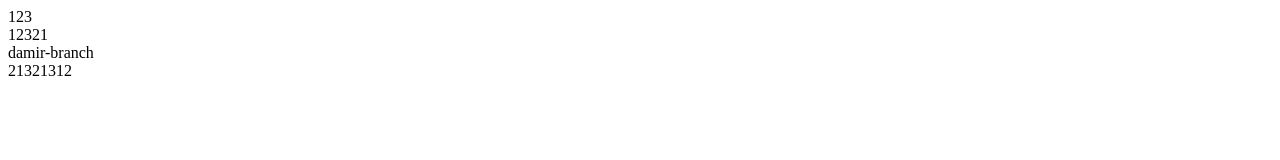
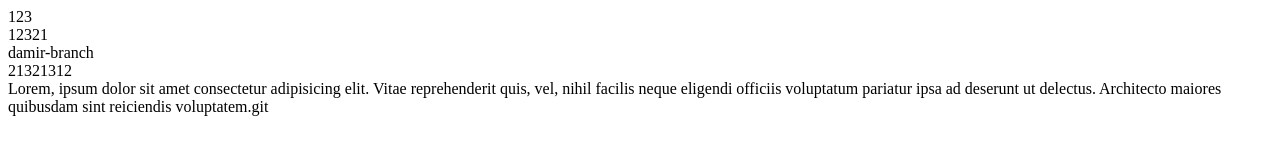
Before and after one commit to DamirAid/project-js14, a plain HTML site: page index.html in a window 1280 px wide. Drawn offline with Linux system fonts and the light colour scheme.

Commit message:
daniel-branch

```diff
--- a/index.html
+++ b/index.html
@@ -10,5 +10,6 @@
     <div>12321</div>
     <div>damir-branch</div>
     <div>21321312</div>
+    <div>Lorem, ipsum dolor sit amet consectetur adipisicing elit. Vitae reprehenderit quis, vel, nihil facilis neque eligendi officiis voluptatum pariatur ipsa ad deserunt ut delectus. Architecto maiores quibusdam sint reiciendis voluptatem.git</div>
 </body>
 </html>
```
